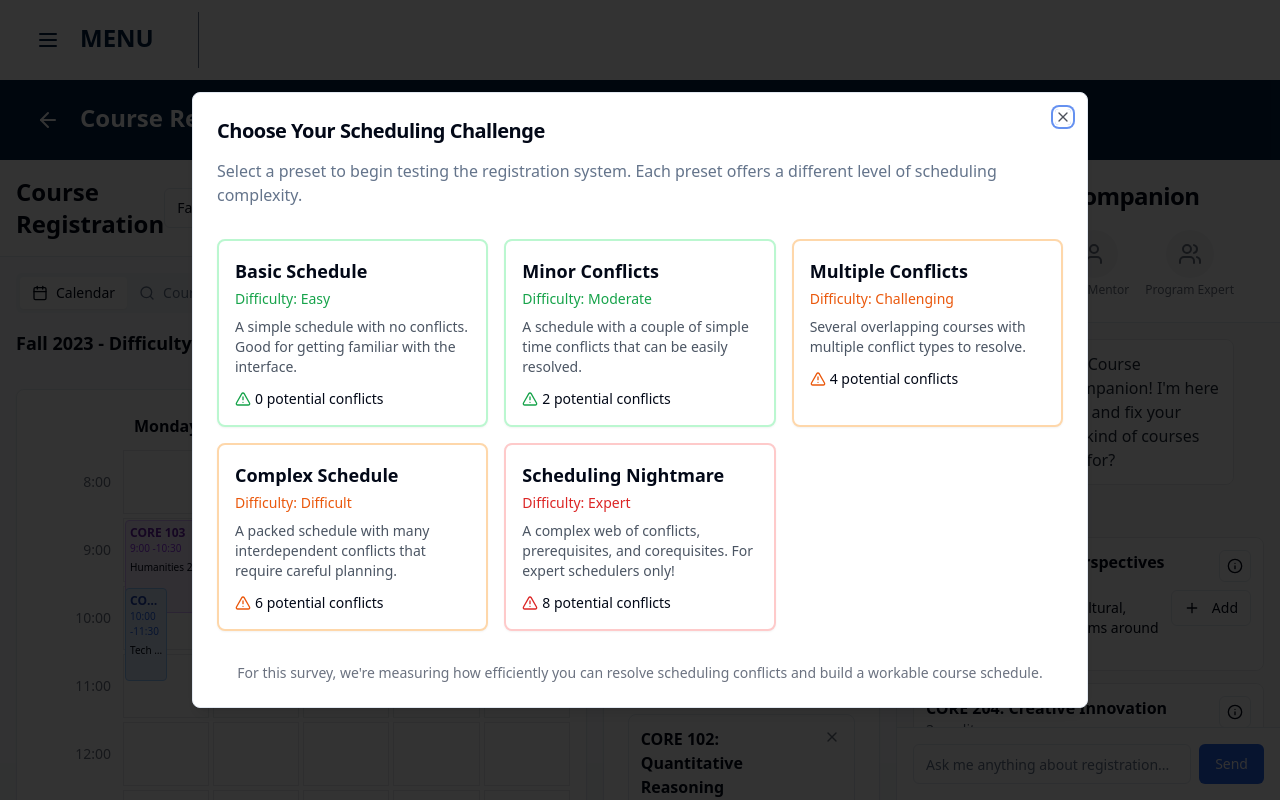
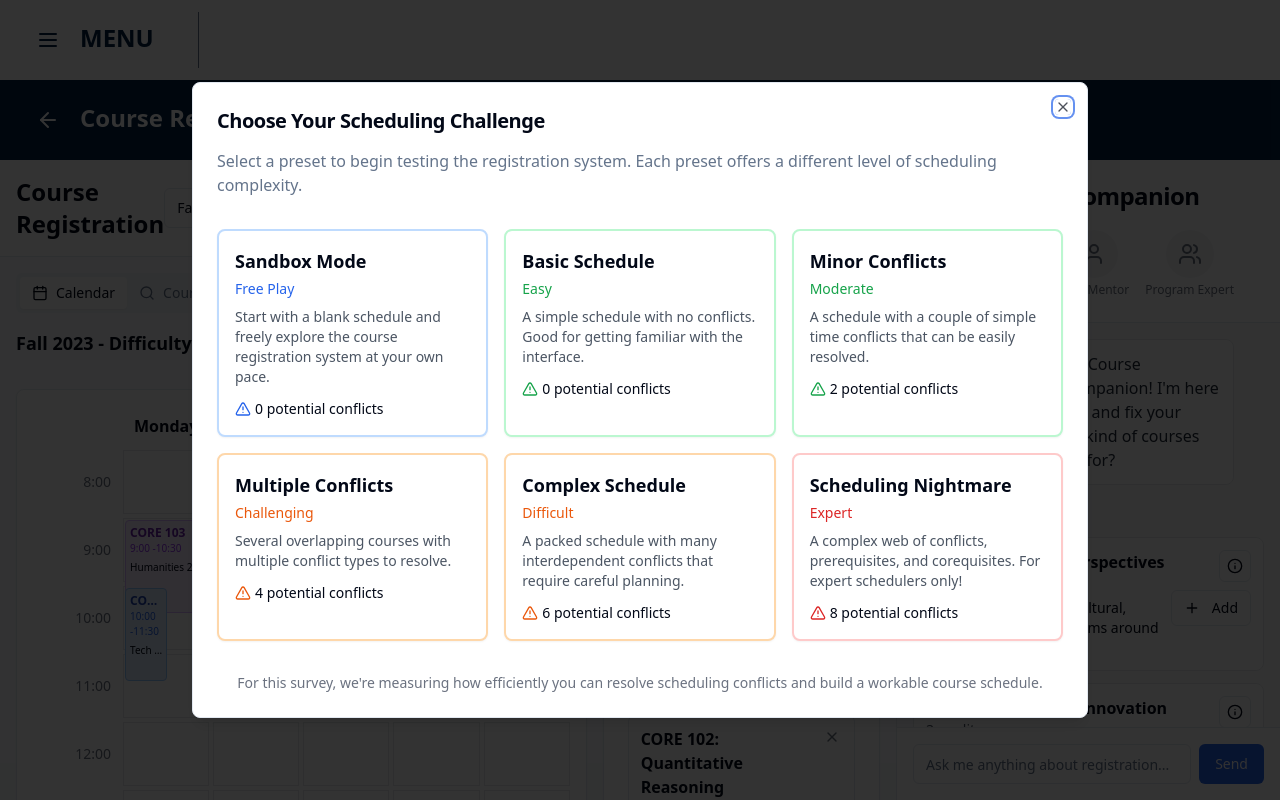
Before and after one commit to afahimi/course-planning-workspace, a Next.js app: page / in a window 1280 px wide. Built offline with nearby package versions, Linux system fonts and the light colour scheme.

Commit message:
add sandbox mode

```diff
--- a/app/components/preset-selector.tsx
+++ b/app/components/preset-selector.tsx
@@ -5,6 +5,13 @@ import { AlertTriangle } from "lucide-react"
 
 export function PresetSelector({ isOpen, onClose }: { isOpen: boolean; onClose: (preset: number) => void }) {
   const presets = [
+    {
+      id: 0, // Using 0 for sandbox mode
+      name: "Sandbox Mode",
+      description: "Start with a blank schedule and freely explore the course registration system at your own pace.",
+      conflicts: 0,
+      difficulty: "Free Play",
+    },
     {
       id: 1,
       name: "Basic Schedule",
@@ -58,23 +65,41 @@ export function PresetSelector({ isOpen, onClose }: { isOpen: boolean; onClose:
             <Card
               key={preset.id}
               className={`p-4 cursor-pointer border-2 hover:border-blue-400 hover:shadow-md transition-all ${
-                preset.id < 3 ? "border-green-200" : preset.id < 5 ? "border-orange-200" : "border-red-200"
+                preset.id === 0
+                  ? "border-blue-200"
+                  : preset.id < 3
+                    ? "border-green-200"
+                    : preset.id < 5
+                      ? "border-orange-200"
+                      : "border-red-200"
               }`}
               onClick={() => onClose(preset.id)}
             >
               <h3 className="font-bold text-lg mb-1">{preset.name}</h3>
               <div
                 className={`text-sm font-medium mb-2 ${
-                  preset.id < 3 ? "text-green-600" : preset.id < 5 ? "text-orange-600" : "text-red-600"
+                  preset.id === 0
+                    ? "text-blue-600"
+                    : preset.id < 3
+                      ? "text-green-600"
+                      : preset.id < 5
+                        ? "text-orange-600"
+                        : "text-red-600"
                 }`}
               >
-                Difficulty: {preset.difficulty}
+                {preset.difficulty}
               </div>
               <p className="text-sm text-gray-600 mb-3">{preset.description}</p>
               <div className="flex items-center text-sm">
                 <AlertTriangle
                   className={`h-4 w-4 mr-1 ${
-                    preset.id < 3 ? "text-green-600" : preset.id < 5 ? "text-orange-600" : "text-red-600"
+                    preset.id === 0
+                      ? "text-blue-600"
+                      : preset.id < 3
+                        ? "text-green-600"
+                        : preset.id < 5
+                          ? "text-orange-600"
+                          : "text-red-600"
                   }`}
                 />
                 <span>{preset.conflicts} potential conflicts</span>
--- a/app/data/preset-data.ts
+++ b/app/data/preset-data.ts
@@ -350,8 +350,22 @@ export const UNIVERSAL_COURSES: Course[] = [
 export function generatePresetData(presetId: number) {
   const allCourses = UNIVERSAL_COURSES
 
+  // Sandbox Mode: Empty schedule with no courses or conflicts
+  if (presetId === 0) {
+    return {
+      worklist: {
+        id: "sandbox",
+        name: "Sandbox Mode",
+        courses: [],
+        sections: [],
+      },
+      events: [],
+      conflicts: [],
+    }
+  }
+
   // Preset 1: No conflicts - Basic schedule
-  if (presetId === 1) {
+  else if (presetId === 1) {
     return {
       worklist: {
         id: "preset-1",
--- a/app/page.tsx
+++ b/app/page.tsx
@@ -79,6 +79,9 @@ export default function RegistrationCompanion() {
 
     // Start the timer
     setTimerActive(true)
+
+    // Start the timer only if not in sandbox mode and there are conflicts
+    setTimerActive(presetId !== 0 && conflicts.length > 0)
 
     // Close preset selector
     setShowPresetSelector(false)
```
